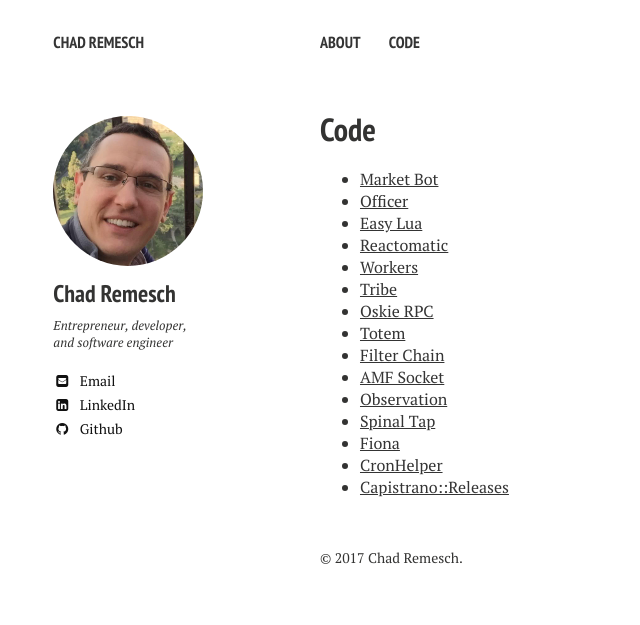
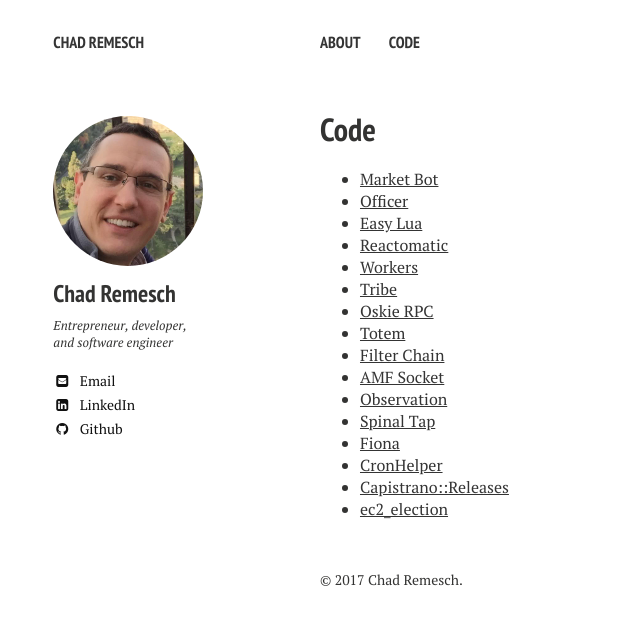
Before and after one commit to chadrem/chadrem.github.io, a Jekyll site: the page built from code/index.md, in a window 1280 px wide. Shown: the top 625 px of the page, without its empty margins (0-640 px from the left). Built offline with Jekyll 4.4.1, drawn with Linux system fonts in a browser that asks for light colours; nearby versions of some CDN libraries.

Commit message:
Update code page.

```diff
--- a/code/index.md
+++ b/code/index.md
@@ -20,3 +20,4 @@ share: false
 * [Fiona](https://github.com/BlueFrogGaming/fiona)
 * [CronHelper](https://github.com/chadrem/cron_helper)
 * [Capistrano::Releases](https://github.com/chadrem/capistrano-releases)
+* [ec2_election](https://github.com/chadrem/ec2_election)
```
